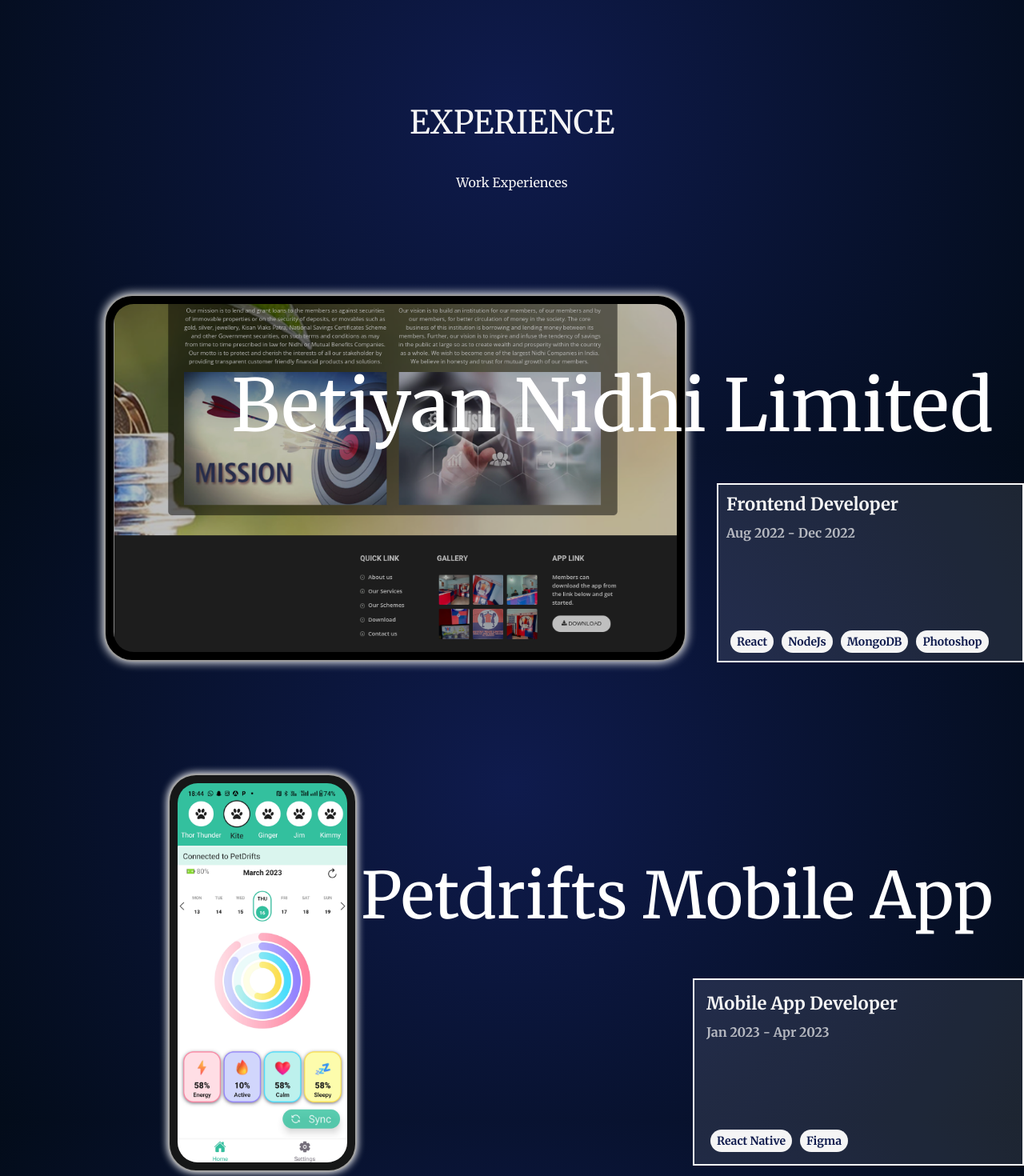
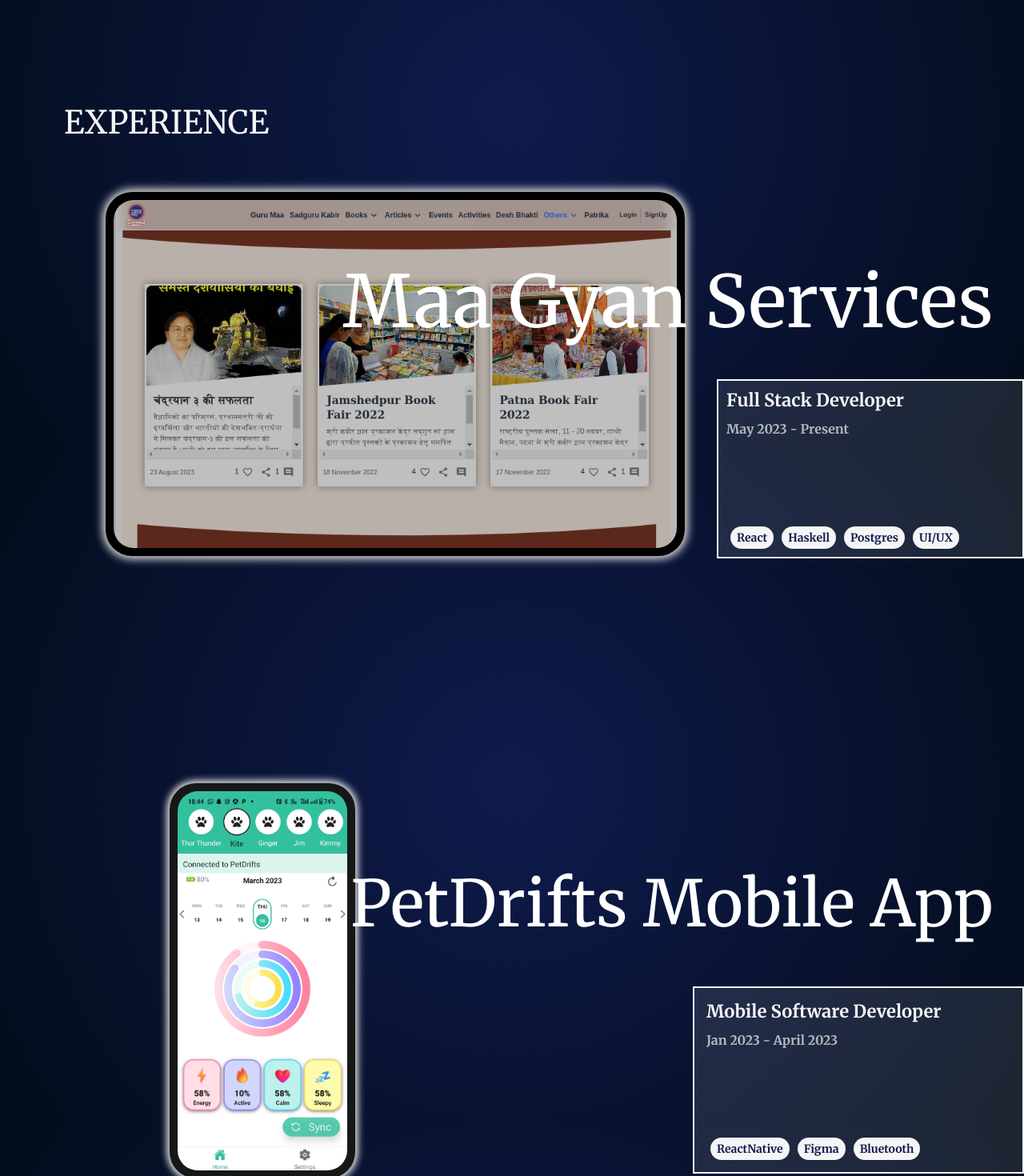
Before and after one commit to archiKumari/my_portfolio, a React (Create React App) app: page / in a window 1280 px wide. Shown: the part 1120-2590 px from the top of the page at 80% size. Built offline with nearby package versions, Linux system fonts and the light colour scheme.

Commit message:
Work Experience added with frame components

```diff
--- a/src/App.js
+++ b/src/App.js
@@ -47,21 +47,13 @@
         <SkillsSection />
       </section>
       <section id="EXPERIENCE">
-        <div
-          style={{
-            display: "flex",
-            flexDirection: "column",
-            alignItems: "center",
-          }}
-        >
-          <p className="heading3">EXPERIENCE</p>
-          <WorkSection />
-        </div>
+        <p className="heading3">EXPERIENCE</p>
+        <WorkSection />
       </section>
       <section id="PROJECTS">
-        <DesktopFrame/>
-        <div style={{padding:"30px"}}></div>
-        <MobileFrame/>
+        <DesktopFrame />
+        <div style={{ padding: "30px" }}></div>
+        <MobileFrame />
         {/* <p className="heading3">WORK</p> */}
         <p className="heading4">Phonebook: Web Application</p>
         <p className="heading4">Expense Tracker: Mobile Application</p>
--- a/src/Components/Frames/DesktopFrame/DesktopFrame.jsx
+++ b/src/Components/Frames/DesktopFrame/DesktopFrame.jsx
@@ -1,20 +1,21 @@
 import "./DesktopFrame.css";
-
-import projectImg1 from "../../../Assets/Work-images/BNL/image3.png";
 import Badge from "../../Badge/Badge";
 
-const DesktopFrame = () => {
-  const skills = ["React", "NodeJs", "MongoDB", "Photoshop"];
+const DesktopFrame = ({ data }) => {
+  if (!data) {
+    return <div>{data}</div>;
+  }
+  const { companyName, position, duration, skills, imagePath } = data;
   return (
     <div className="desktop-container">
-      <p className="desktop-title">Betiyan Nidhi Limited</p>
+      <p className="desktop-title">{companyName}</p>
       <div className="desktop-content">
-        <img className="desktop-image" alt="Website Homepage" src={projectImg1} />
+        <img className="desktop-image" alt="Website Homepage" src={imagePath} />
       </div>
       <div className="desktop-text">
         <div>
-          <p className="text-header">Frontend Developer</p>
-          <p className="subtext">Aug 2022 - Dec 2022</p>
+          <p className="text-header">{position}</p>
+          <p className="subtext">{duration}</p>
         </div>
         <div className="badge-container">
           {skills.map((item) => (
--- a/src/Components/Frames/MobileFrame/MobileFrame.jsx
+++ b/src/Components/Frames/MobileFrame/MobileFrame.jsx
@@ -1,19 +1,21 @@
 import "./MobileFrame.css";
-import projectImg1 from "../../../Assets/Project-images/Petdrifts/Homepage.png";
 import Badge from "../../Badge/Badge";
 
-const MobileFrame = () => {
-  const skills = ["React Native", "Figma"];
+const MobileFrame = ({ data }) => {
+  if (!data) {
+    return <div>{data}</div>;
+  }
+  const { companyName, position, duration, skills, imagePath } = data;
   return (
     <div className="mobile-container">
-      <p className="mobile-title">Petdrifts Mobile App</p>
+      <p className="mobile-title">{companyName + " Mobile App"}</p>
       <div className="mobile-content">
-        <img className="mobile-image" alt="Mobile App" src={projectImg1} />
+        <img className="mobile-image" alt="Mobile App" src={imagePath} />
       </div>
       <div className="mobile-text">
         <div>
-          <p className="text-header">Mobile App Developer</p>
-          <p className="subtext">Jan 2023 - Apr 2023</p>
+          <p className="text-header">{position}</p>
+          <p className="subtext">{duration}</p>
         </div>
         <div className="badge-container">
           {skills.map((item) => (
--- a/src/Components/WorkSection/WorkSection.jsx
+++ b/src/Components/WorkSection/WorkSection.jsx
@@ -1,10 +1,17 @@
 import workData from "../../DataFiles/WorkData";
+import DesktopFrame from "../Frames/DesktopFrame/DesktopFrame";
+import MobileFrame from "../Frames/MobileFrame/MobileFrame";
+import Separator from "../Separator"
 
 const WorkSection = () => {
 
   return (
     <div>
-      Work Experiences
+      <DesktopFrame data={workData[0]}/>
+      <Separator/>
+      <MobileFrame data={workData[1]}/>
+      <Separator/>
+      <DesktopFrame data={workData[2]}/>
     </div>
   );
 };
```
Also changed, not shown: src/Components/WorkSection/WorkCard.css (added), src/Components/WorkSection/WorkCard.jsx (added).
